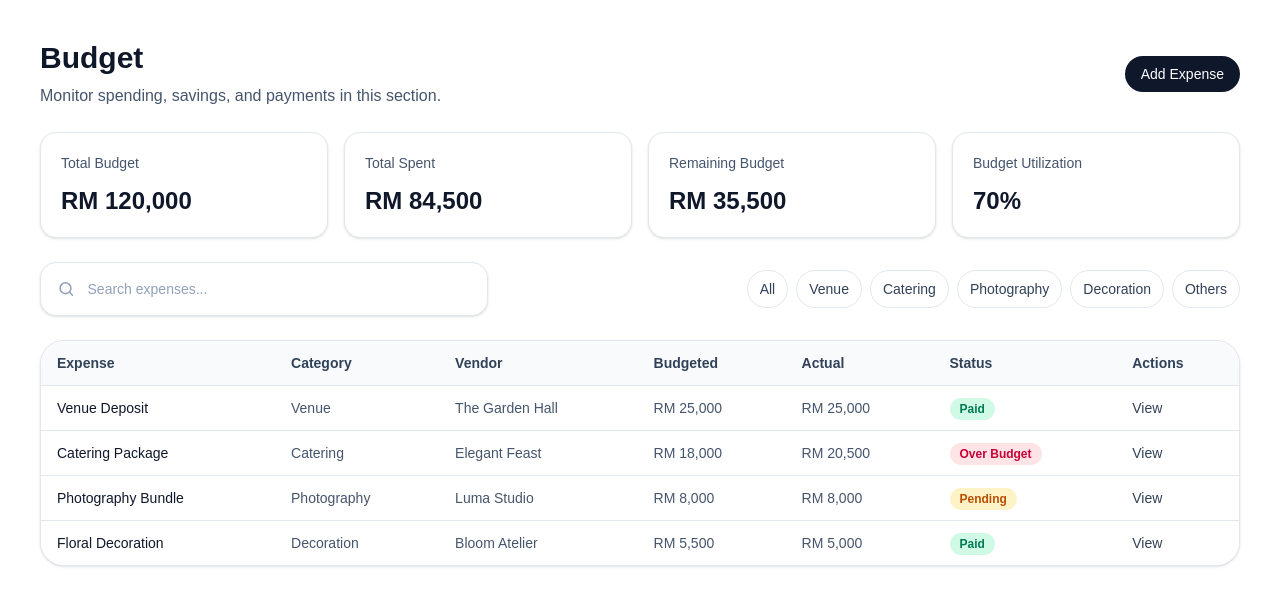
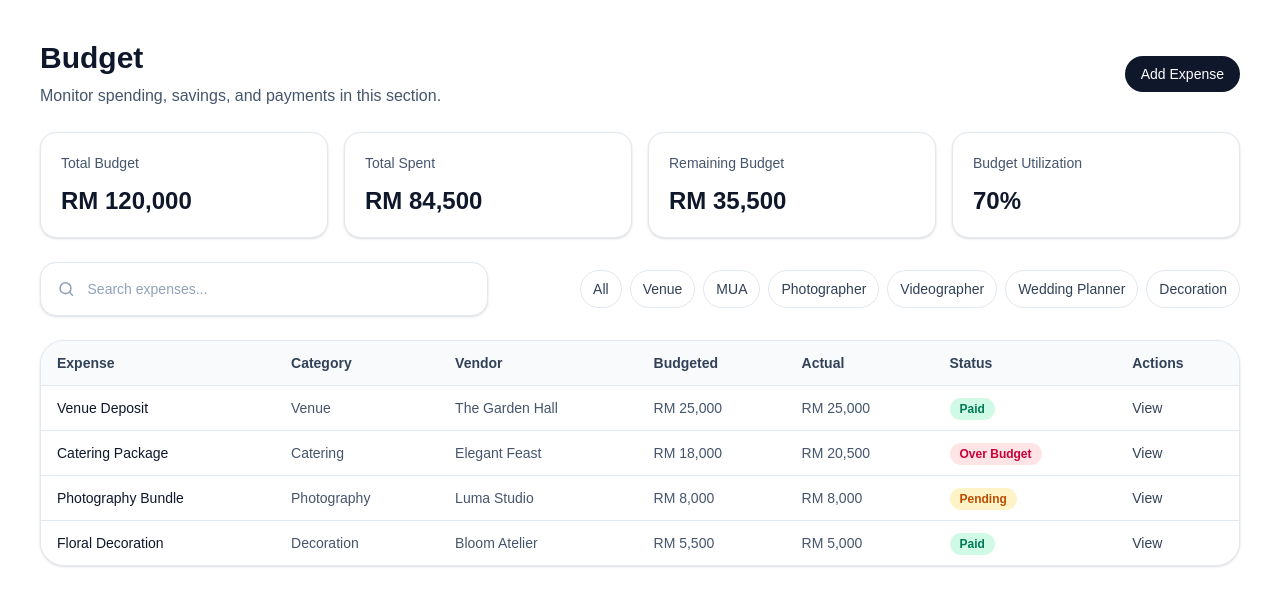
Before and after one commit to RCEventPlanner/WeddingPlanningOS, a Next.js app: page /budget in a window 1280 px wide. Shown: the top 606 px of the page. Built offline with nearby package versions, Linux system fonts and the light colour scheme.

Commit message:
Create budget management dashboard

```diff
--- a/components/BudgetFilter.tsx
+++ b/components/BudgetFilter.tsx
@@ -1,4 +1,4 @@
-const filters = ["All", "Venue", "Catering", "Photography", "Decoration", "Others"];
+const filters = ["All", "Venue", "MUA", "Photographer", "Videographer", "Wedding Planner", "Decoration"];
 
 export function BudgetFilter() {
   return (
```
Also changed, not shown: 1 other file (tests, documents, lock files or other folders).
